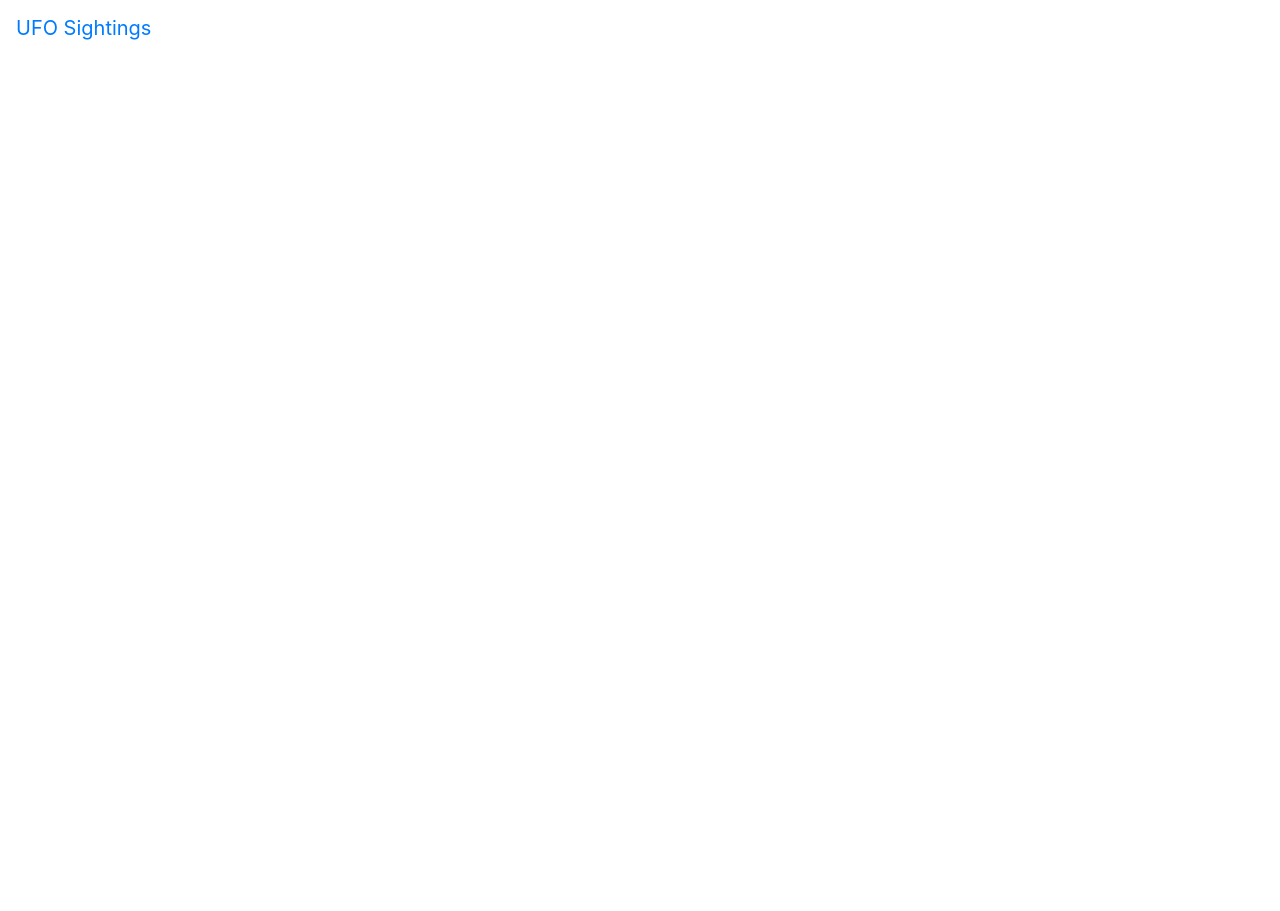
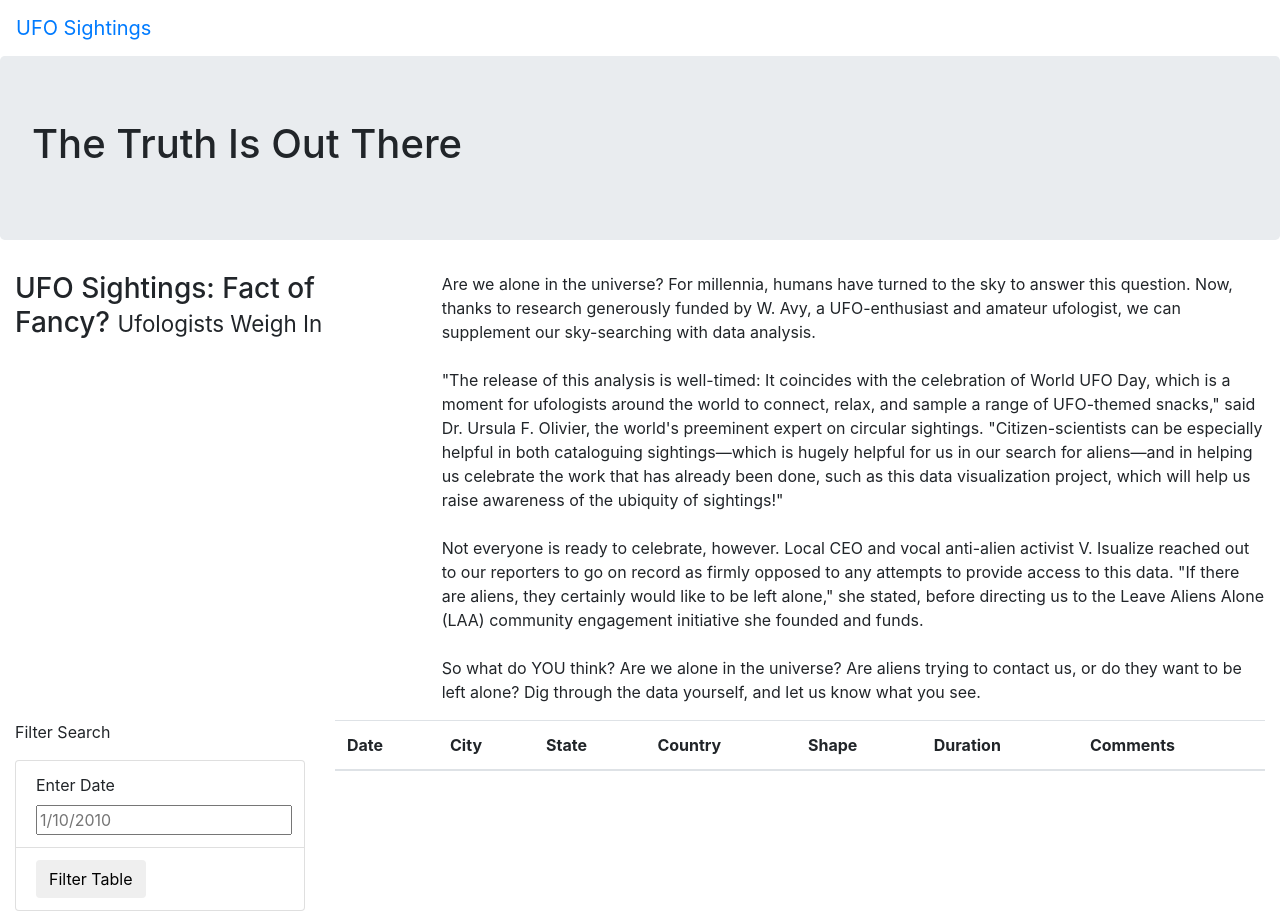
Before and after one commit to AndyPicton/UFOs, a plain HTML site: page index.html in a window 1280 px wide. Before the commit the page ends 800 px from the top, so only its background shows below. Drawn offline with nearby package versions, Linux system fonts and the light colour scheme.

Commit message:
updated html

```diff
--- a/index.html
+++ b/index.html
@@ -19,7 +19,59 @@
     <nav class="navbar navbar-expand-lg">
       <a class="navbar-brand" href="index.html">UFO Sightings</a>
     </nav>
+  </div>
+  <div class="jumbotron">
+    <h1>The Truth Is Out There</h1>
+  </div>
+  <div class="container-fluid">
+    <div class="row">
+      <div class="col-md-4">
+        <h3>UFO Sightings: Fact of Fancy? <small>Ufologists Weigh In</small></h3>
+      </div>
+      <div class="col-md-8">
+        <p>
+          Are we alone in the universe? For millennia, humans have turned to the sky to answer this question. Now, thanks to research generously funded by W. Avy, a UFO-enthusiast and amateur ufologist, we can supplement our sky-searching with data analysis.<br><br>"The release of this analysis is well-timed: It coincides with the celebration of World UFO Day, which is a moment for ufologists around the world to connect, relax, and sample a range of UFO-themed snacks," said Dr. Ursula F. Olivier, the world's preeminent expert on circular sightings. "Citizen-scientists can be especially helpful in both cataloguing sightings—which is hugely helpful for us in our search for aliens—and in helping us celebrate the work that has already been done, such as this data visualization project, which will help us raise awareness of the ubiquity of sightings!"<br><br>Not everyone is ready to celebrate, however. Local CEO and vocal anti-alien activist V. Isualize reached out to our reporters to go on record as firmly opposed to any attempts to provide access to this data. "If there are aliens, they certainly would like to be left alone," she stated, before directing us to the Leave Aliens Alone (LAA) community engagement initiative she founded and funds.<br><br>So what do YOU think? Are we alone in the universe? Are aliens trying to contact us, or do they want to be left alone? Dig through the data yourself, and let us know what you see.
+        </p>
+      </div>
+    </div>
+  </div>
+  <div class="container-fluid">
+    <div class="row">
+      <div class="col-md-3">
+        <form>
+          <p>Filter Search</p>
+          <ul class="list-group">
+            <li class="list-group-item">
+              <label for="date">Enter Date</label>
+              <input type="text" placeholder="1/10/2010" id="datetime" />
 
+            </li>
+            <li class="list-group-item">
+              <button id="filter-btn" type="button" class="btn btn-default">Filter Table</button>
+
+            </li>
+
+          </ul>
+        </form>
+
+      </div>
+      <div class="col-md-9">
+        <table class="table table-striped">
+          <thead>
+            <tr>
+              <th>Date</th>
+              <th>City</th>
+              <th>State</th>
+              <th>Country</th>
+              <th>Shape</th>
+              <th>Duration</th>
+              <th>Comments</th>
+            </tr>
+          </thead>
+          <tbody></tbody>
+        </table>
+      </div>
+    </div>
   </div>
 </body>
 </html>
```
